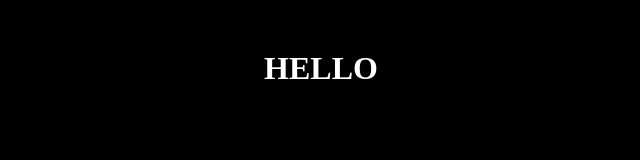
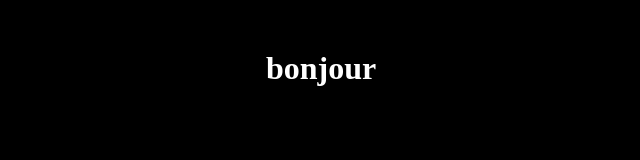
Before and after one commit to kmaskrot/First, a plain HTML site: page index.html in a window 1280 px wide. Shown: the whole page, without its empty margins (319-959 px from the left). Drawn offline with Linux system fonts and the light colour scheme.

Commit message:
titre bonjour

```diff
--- a/index.html
+++ b/index.html
@@ -16,6 +16,6 @@
         }
     </style>
     <body >
-     <h1>HELLO</h1>
+     <h1>bonjour</h1>
     </body>
 </html>
```
